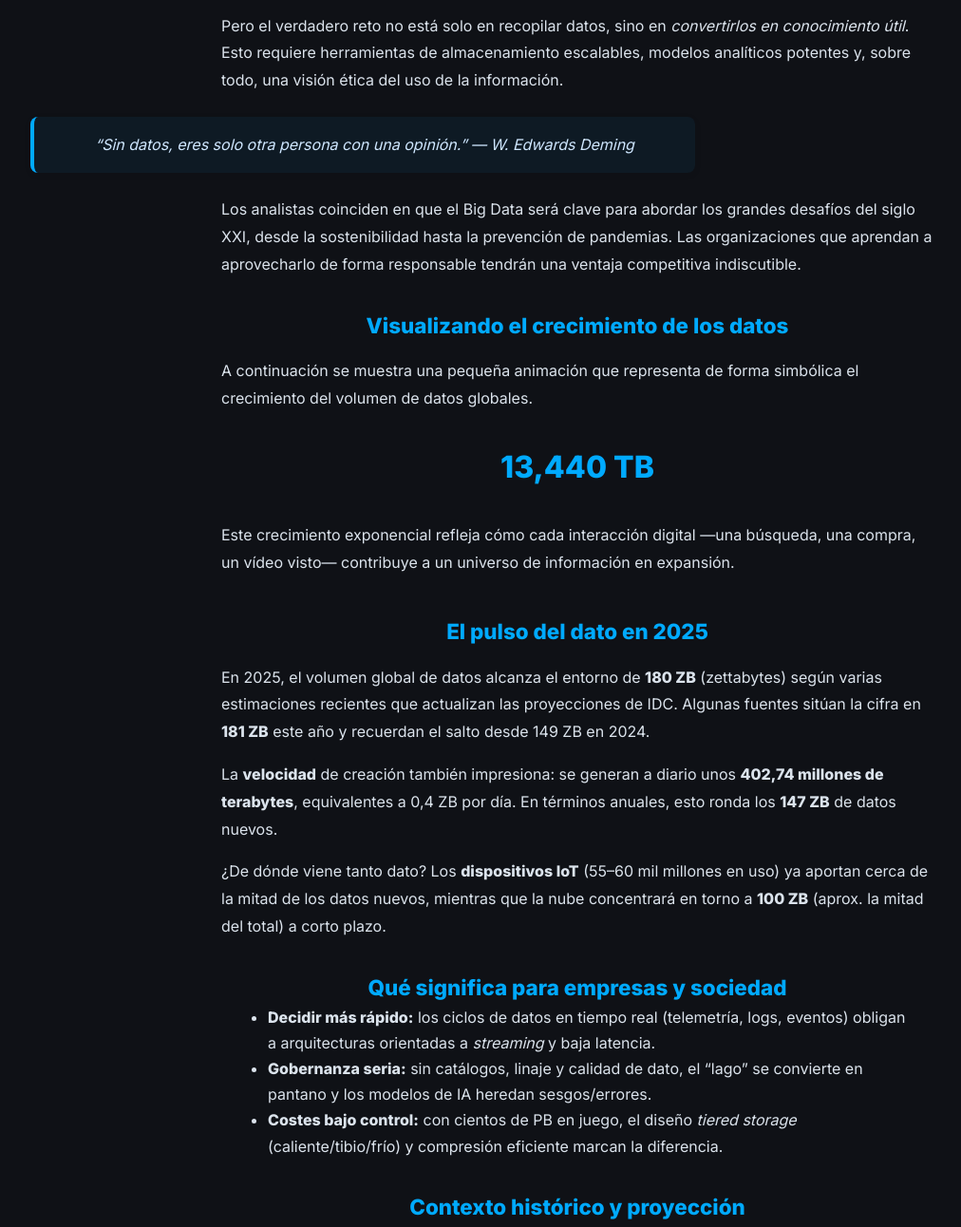
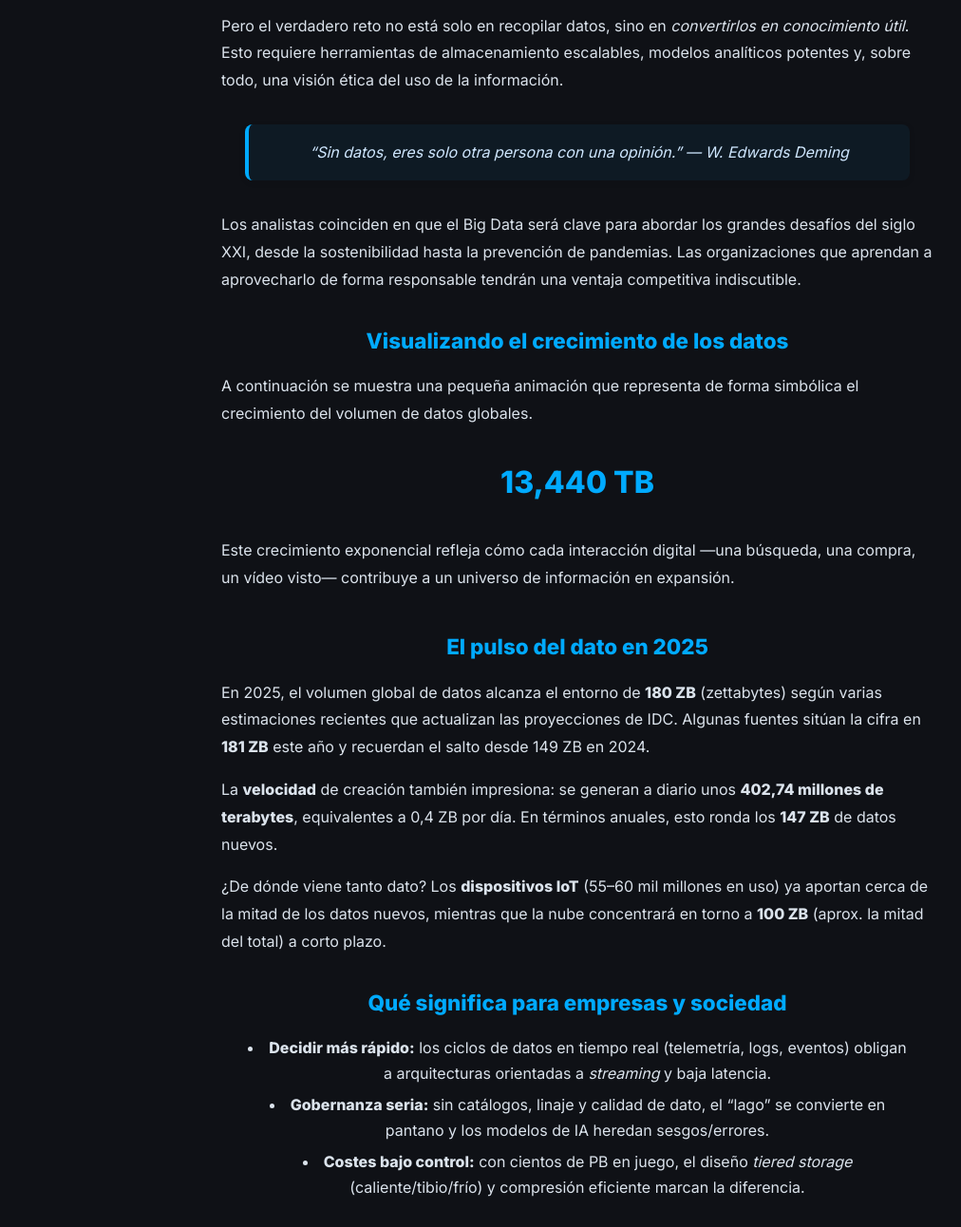
Before and after one commit to AlvaroRodriguezDelaIglesia/DARLab01, a plain HTML site: page entrada1.html in a window 1280 px wide. Shown: the part 934-2226 px from the top of the page at 95% size, without its empty margins (32-1044 px from the left). Drawn offline with Linux system fonts and the light colour scheme.

Commit message:
forzar centrado

```diff
--- a/style.css
+++ b/style.css
@@ -554,3 +554,32 @@ body[data-theme="dark"] .entrada blockquote {
 .entrada blockquote::after {
     content: "";
 }
+
+/* ===== Forzar centrado de citas y listas en las entradas ===== */
+
+/* Blockquote centrado (sobrescribe inline) */
+.entrada blockquote {
+    max-width: 700px !important;
+    margin: 2rem auto !important;       /* centra el bloque */
+    text-align: center !important;       /* centra el texto */
+    padding: 1rem 1.5rem !important;
+    border-left-width: 4px !important;   /* mantiene el acento */
+    border-radius: 10px !important;
+}
+
+/* Listas centradas (ul/ol) */
+.entrada ul,
+.entrada ol {
+    max-width: 700px !important;
+    margin: 1rem auto !important;        /* centra el bloque de la lista */
+    padding-left: 0 !important;          /* sin sangría lateral */
+    text-align: center !important;       /* centra el contenido */
+    list-style-position: inside !important; /* viñetas alineadas con el texto centrado */
+}
+
+/* Ítems de lista: espacio y altura */
+.entrada li {
+    display: list-item !important;
+    margin: 0.35rem 0 !important;
+    line-height: 1.7 !important;
+}
```
